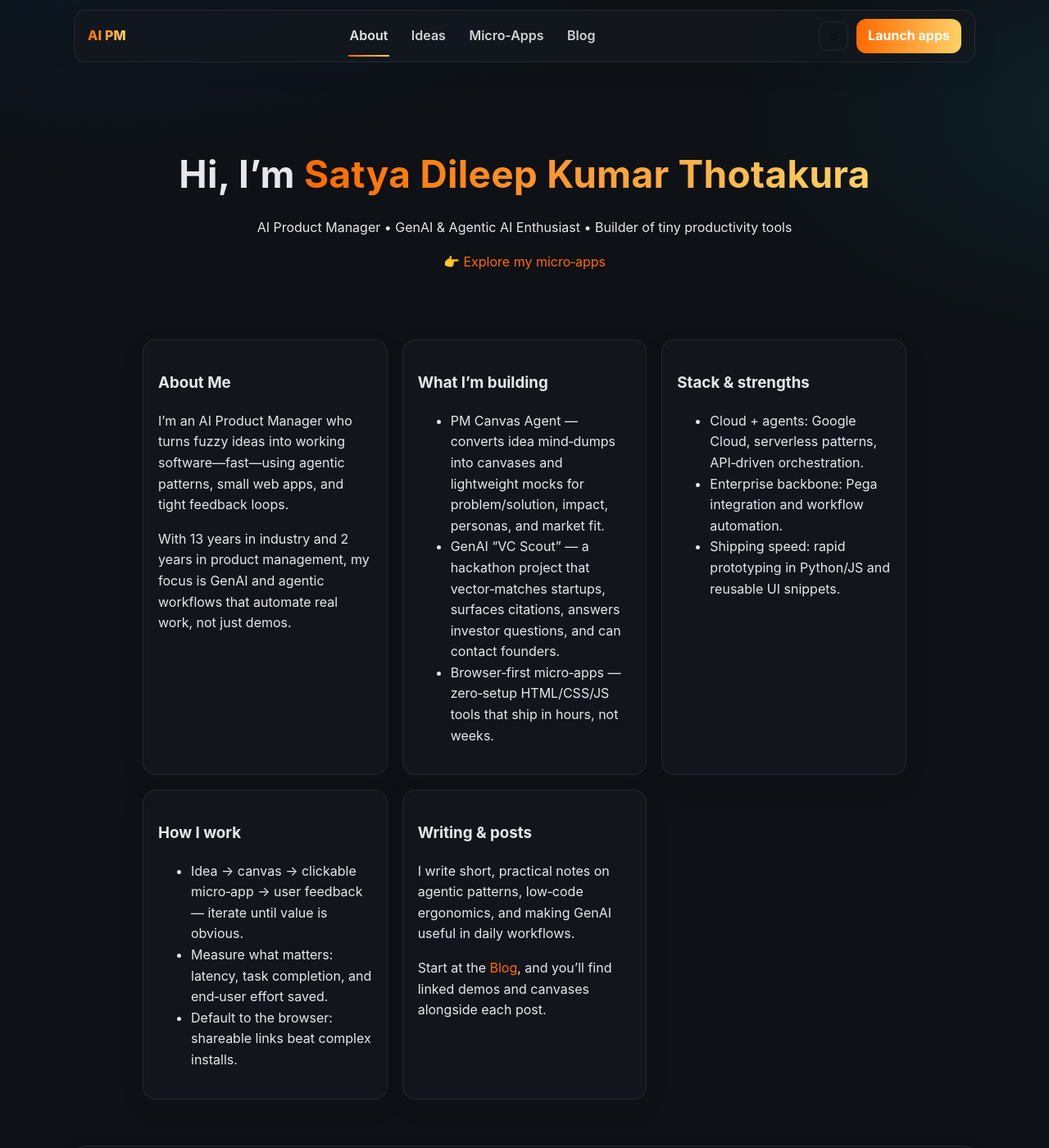
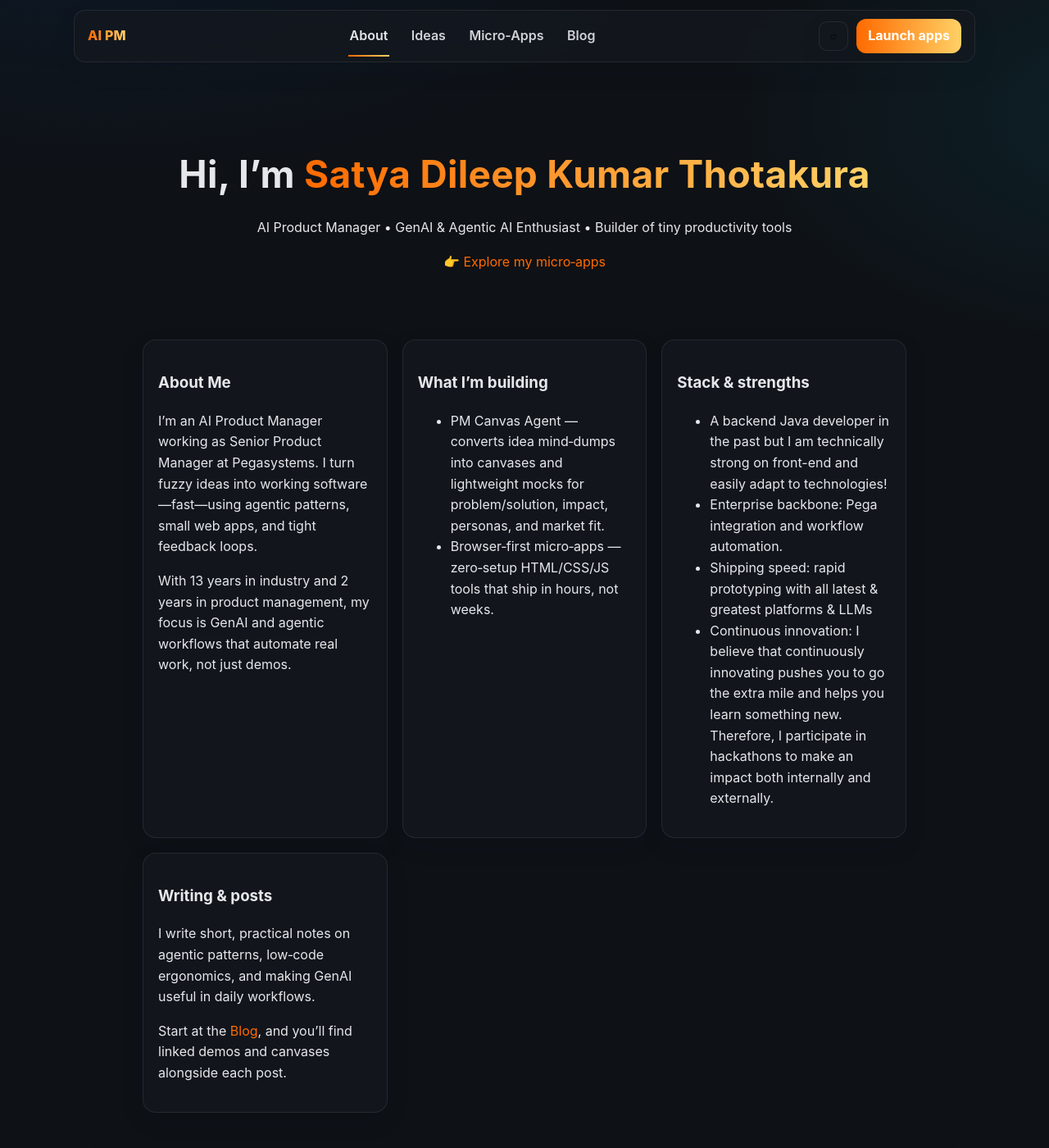
Before and after one commit to SatyaDileep/SatyaDileep.github.io, a Jekyll site: the page built from index.md, in a window 1280 px wide and 1400 px high. Shown: the whole window at 82% size. Built offline with Jekyll 4.4.1, drawn with Linux system fonts in a browser that asks for light colours.

Commit message:
Update index.md

```diff
--- a/index.md
+++ b/index.md
@@ -12,7 +12,7 @@ title: Home
 <section id="about" class="grid">
   <div class="card full">
     <h3>About Me</h3>
-    <p>I’m an AI Product Manager who turns fuzzy ideas into working software—fast—using agentic patterns, small web apps, and tight feedback loops.</p>
+    <p>I’m an AI Product Manager working as Senior Product Manager at Pegasystems. I turn fuzzy ideas into working software—fast—using agentic patterns, small web apps, and tight feedback loops.</p>
     <p>With 13 years in industry and 2 years in product management, my focus is GenAI and agentic workflows that automate real work, not just demos.</p>
   </div>
 
@@ -20,7 +20,6 @@ title: Home
     <h3>What I’m building</h3>
     <ul>
       <li>PM Canvas Agent — converts idea mind‑dumps into canvases and lightweight mocks for problem/solution, impact, personas, and market fit.</li>
-      <li>GenAI “VC Scout” — a hackathon project that vector‑matches startups, surfaces citations, answers investor questions, and can contact founders.</li>
       <li>Browser‑first micro‑apps — zero‑setup HTML/CSS/JS tools that ship in hours, not weeks.</li>
     </ul>
   </div>
@@ -28,18 +27,10 @@ title: Home
   <div class="card">
     <h3>Stack & strengths</h3>
     <ul>
-      <li>Cloud + agents: Google Cloud, serverless patterns, API‑driven orchestration.</li>
+      <li>A backend Java developer in the past but I am technically strong on front-end and easily adapt to technologies!</li>
       <li>Enterprise backbone: Pega integration and workflow automation.</li>
-      <li>Shipping speed: rapid prototyping in Python/JS and reusable UI snippets.</li>
-    </ul>
-  </div>
-
-  <div class="card">
-    <h3>How I work</h3>
-    <ul>
-      <li>Idea → canvas → clickable micro‑app → user feedback — iterate until value is obvious.</li>
-      <li>Measure what matters: latency, task completion, and end‑user effort saved.</li>
-      <li>Default to the browser: shareable links beat complex installs.</li>
+      <li>Shipping speed: rapid prototyping with all latest & greatest platforms & LLMs</li>
+      <li>Continuous innovation: I believe that continuously innovating pushes you to go the extra mile and helps you learn something new. Therefore, I participate in hackathons to make an impact both internally and externally.</li>
     </ul>
   </div>
 
```
